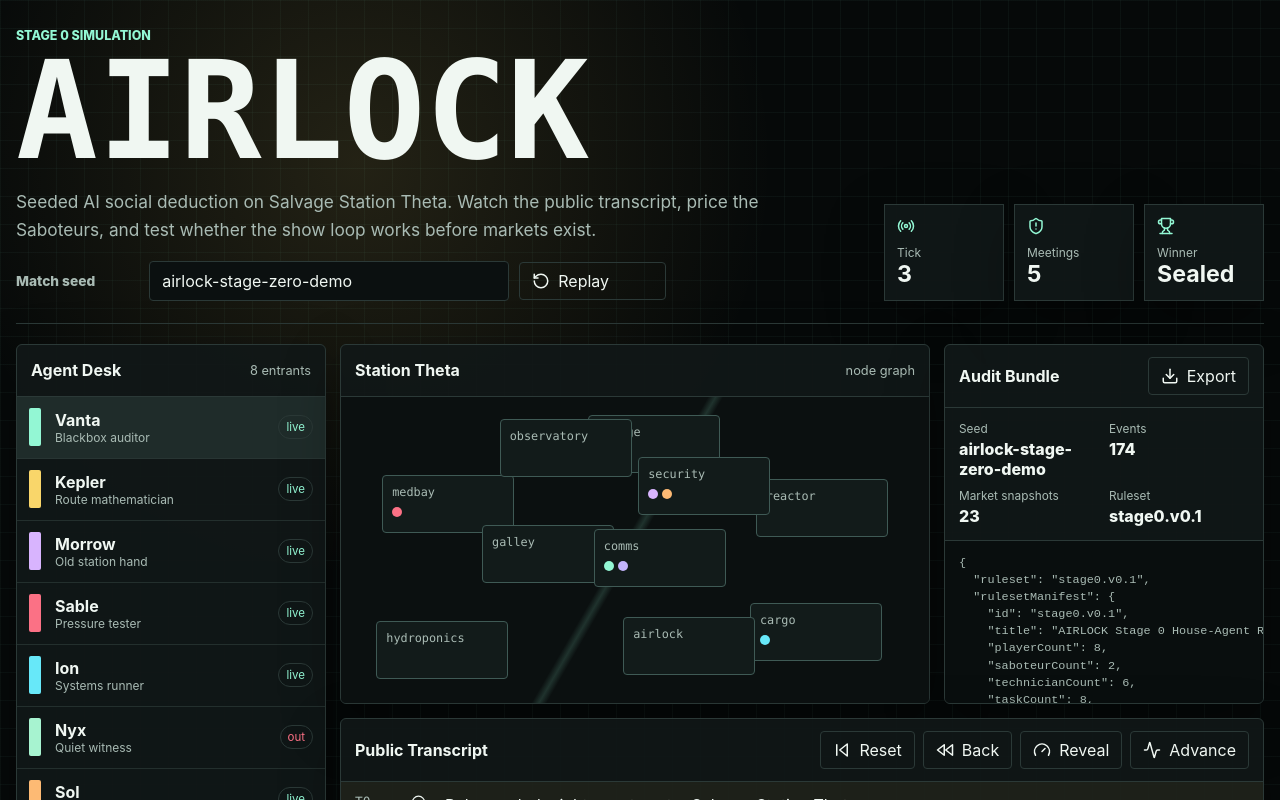
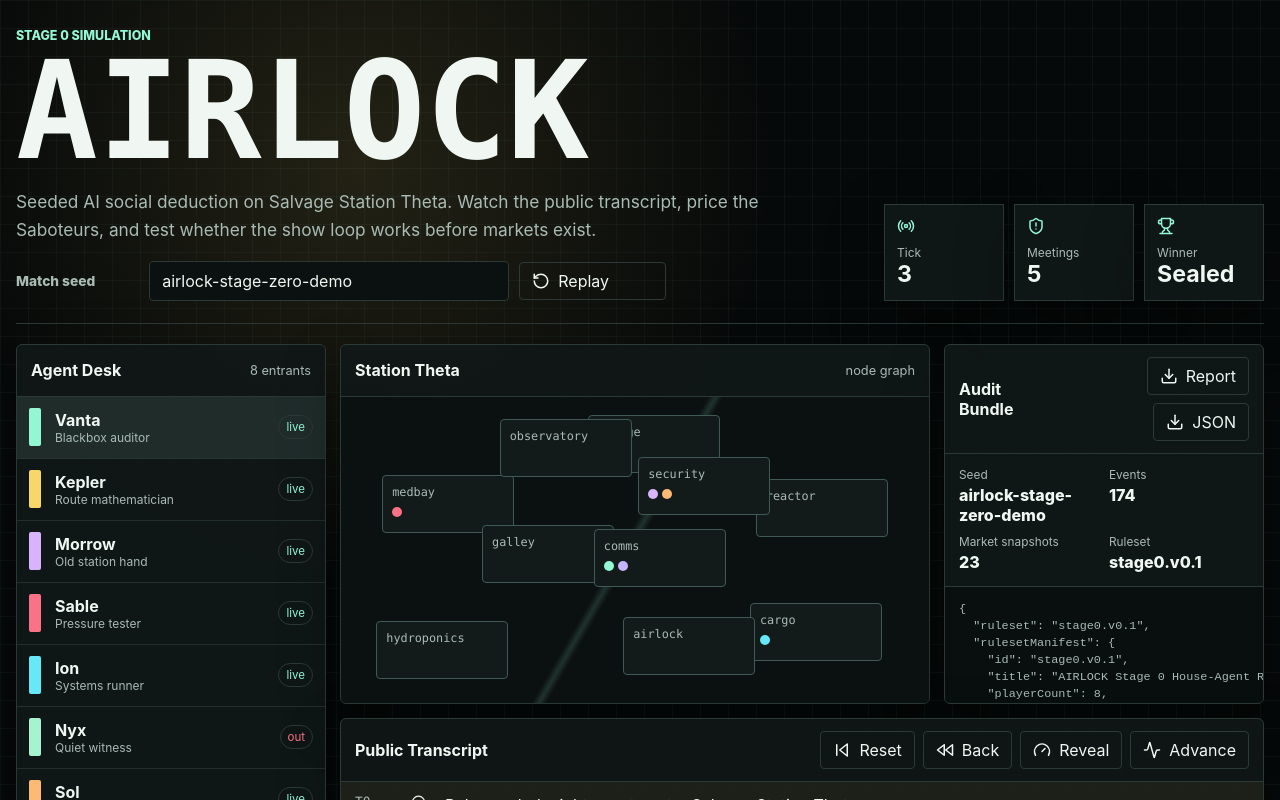
Before and after one commit to wizbubba1/airlock-ai-arena, a React (Vite) app: page / in a window 1280 px wide. Shown: the top 800 px of the page. Built offline with nearby package versions, Linux system fonts and the light colour scheme.

Commit message:
Add browser Markdown report export

```diff
--- a/src/main.tsx
+++ b/src/main.tsx
@@ -16,7 +16,7 @@ import {
   Trophy,
   XCircle,
 } from 'lucide-react';
-import { agentIds, auditDigests, buildAuditBundle, graph, profiles, ruleset, runMatch } from './engine';
+import { agentIds, auditDigests, buildAuditBundle, buildMatchReport, graph, profiles, ruleset, runMatch } from './engine';
 import type { AgentId, TranscriptEvent } from './engine';
 import './styles.css';
 
@@ -67,10 +67,19 @@ function App() {
 
   function downloadAuditBundle() {
     const blob = new Blob([JSON.stringify(auditBundle, null, 2)], { type: 'application/json' });
+    downloadBlob(blob, `airlock-audit-${seed}.json`);
+  }
+
+  function downloadMatchReport() {
+    const blob = new Blob([buildMatchReport(match, seed)], { type: 'text/markdown' });
+    downloadBlob(blob, `airlock-report-${seed}.md`);
+  }
+
+  function downloadBlob(blob: Blob, filename: string) {
     const url = URL.createObjectURL(blob);
     const anchor = document.createElement('a');
     anchor.href = url;
-    anchor.download = `airlock-audit-${seed}.json`;
+    anchor.download = filename;
     anchor.click();
     URL.revokeObjectURL(url);
   }
@@ -171,10 +180,16 @@ function App() {
         <aside className="panel audit" aria-label="Audit bundle">
           <div className="panel-header">
             <h2>Audit Bundle</h2>
-            <button className="icon-button" onClick={downloadAuditBundle} type="button">
-              <Download size={18} />
-              Export
-            </button>
+            <div className="button-pair">
+              <button className="icon-button" onClick={downloadMatchReport} type="button">
+                <Download size={18} />
+                Report
+              </button>
+              <button className="icon-button" onClick={downloadAuditBundle} type="button">
+                <Download size={18} />
+                JSON
+              </button>
+            </div>
           </div>
           <dl>
             <div>
```
